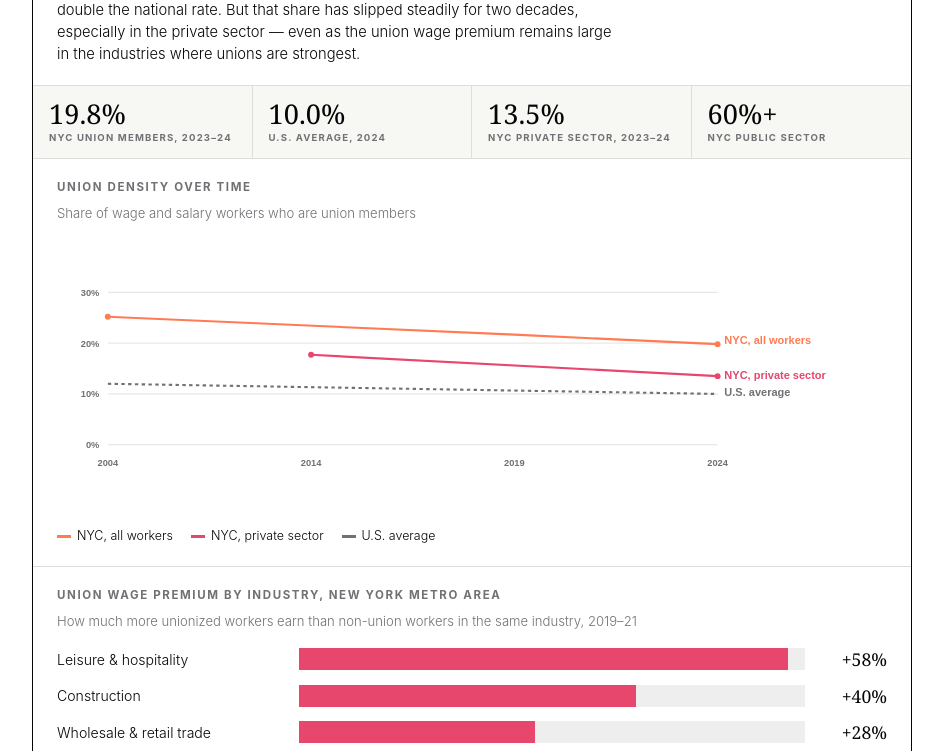
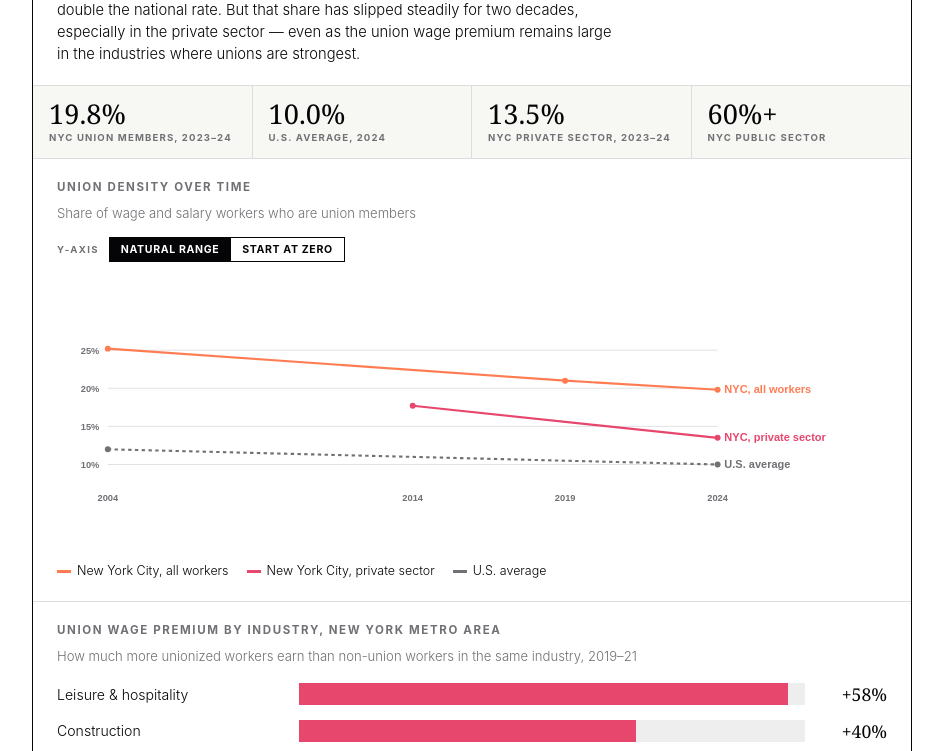
Before and after one commit to Vital-City-NYC/nyc-union-city, a plain HTML site: page index.html in a window 1280 px wide. Shown: the part 133-884 px from the top of the page, without its empty margins (168-1111 px from the left). Drawn offline with Linux system fonts and the light colour scheme; a web font is replaced by a local one.

Commit message:
Review fixes: orange kicker, no serial commas, plus chart-specific tweaks

```diff
--- a/index.html
+++ b/index.html
@@ -23,7 +23,7 @@ body{font-family:var(--vc-sans);font-weight:300;line-height:1.5;padding:24px 16p
 body.embed{padding:0;}
 body.embed .card{border:none;max-width:none;}
 .head{padding:22px 24px 20px;border-bottom:1px solid var(--vc-cloud);}
-.kicker{font-family:var(--vc-sans);font-weight:700;font-size:.64rem;letter-spacing:.16em;text-transform:uppercase;color:var(--vc-charcoal);margin-bottom:8px;}
+.kicker{font-family:var(--vc-sans);font-weight:700;font-size:.64rem;letter-spacing:.16em;text-transform:uppercase;color:var(--vc-orange);margin-bottom:8px;}
 .head h1{font-family:var(--vc-sans);font-weight:700;font-size:1.7rem;line-height:1.15;letter-spacing:-.005em;margin-bottom:8px;}
 .head .dek{font-size:.92rem;max-width:62ch;}
 .head .dek b{font-weight:700;}
@@ -100,53 +100,19 @@ if (new URLSearchParams(location.search).get('embed') === '1') {
   <section class="section">
     <div class="section-title">Union density over time</div>
     <div class="section-sub">Share of wage and salary workers who are union members</div>
+    <div class="yaxis-toolbar" style="display:flex;align-items:center;gap:10px;margin-bottom:10px;">
+      <span style="font-weight:700;font-size:.6rem;letter-spacing:.14em;text-transform:uppercase;color:var(--vc-charcoal);">Y-axis</span>
+      <div class="btn-group" style="display:inline-flex;border:1px solid var(--vc-black);">
+        <button id="yax-natural" class="active" style="font-weight:700;font-size:.66rem;letter-spacing:.06em;text-transform:uppercase;background:var(--vc-black);color:var(--vc-white);padding:5px 11px;border:none;border-right:1px solid var(--vc-black);cursor:pointer;font-family:var(--vc-sans);">Natural range</button>
+        <button id="yax-zero" style="font-weight:700;font-size:.66rem;letter-spacing:.06em;text-transform:uppercase;background:var(--vc-white);color:var(--vc-black);padding:5px 11px;border:none;cursor:pointer;font-family:var(--vc-sans);">Start at zero</button>
+      </div>
+    </div>
     <div class="density-chart">
-      <svg viewBox="0 0 980 280" preserveAspectRatio="xMidYMid meet" aria-label="Union density line chart">
-        <!-- gridlines + ticks -->
-        <g stroke="#dddddd" stroke-width="1">
-          <line x1="60" y1="40"  x2="780" y2="40"/>
-          <line x1="60" y1="100" x2="780" y2="100"/>
-          <line x1="60" y1="160" x2="780" y2="160"/>
-          <line x1="60" y1="220" x2="780" y2="220"/>
-        </g>
-        <g font-family="halyard-text,sans-serif" font-size="11" fill="#707175" font-weight="700">
-          <text x="50" y="44" text-anchor="end">30%</text>
-          <text x="50" y="104" text-anchor="end">20%</text>
-          <text x="50" y="164" text-anchor="end">10%</text>
-          <text x="50" y="224" text-anchor="end">0%</text>
-        </g>
-        <!-- x ticks: 2004, 2014, 2019, 2024 -->
-        <g font-family="halyard-text,sans-serif" font-size="11" fill="#707175" font-weight="700" text-anchor="middle">
-          <text x="60" y="245">2004</text>
-          <text x="300" y="245">2014</text>
-          <text x="540" y="245">2019</text>
-          <text x="780" y="245">2024</text>
-        </g>
-        <!-- NYC overall: 25.2% (2004) -> 19.8% (2023-24). y = 220 - (val/30)*180 -->
-        <!-- 25.2% -> y=68.8 ; 19.8% -> y=101.2 -->
-        <polyline fill="none" stroke="#ff7c53" stroke-width="2.5"
-          points="60,68.8 540,90 780,101.2" />
-        <circle cx="60" cy="68.8" r="3.5" fill="#ff7c53"/>
-        <circle cx="780" cy="101.2" r="3.5" fill="#ff7c53"/>
-        <!-- NYC private only: 17.7% (2014-16) -> 13.5% (2024). y for 17.7=113.8, 13.5=139 -->
-        <polyline fill="none" stroke="#e7466d" stroke-width="2.5" stroke-dasharray="0"
-          points="300,113.8 780,139" />
-        <circle cx="300" cy="113.8" r="3.5" fill="#e7466d"/>
-        <circle cx="780" cy="139" r="3.5" fill="#e7466d"/>
-        <!-- US national: ~12% (2004) -> 10% (2024). y for 12 = 148, 10 = 160 -->
-        <polyline fill="none" stroke="#707175" stroke-width="2.5" stroke-dasharray="4 4"
-          points="60,148 780,160" />
-        <!-- labels -->
-        <g font-family="halyard-text,sans-serif" font-size="13" font-weight="700">
-          <text x="788" y="101.2" fill="#ff7c53">NYC, all workers</text>
-          <text x="788" y="142" fill="#e7466d">NYC, private sector</text>
-          <text x="788" y="163" fill="#707175">U.S. average</text>
-        </g>
-      </svg>
+      <svg id="density-svg" viewBox="0 0 980 280" preserveAspectRatio="xMidYMid meet" aria-label="Union density line chart"></svg>
     </div>
     <div class="legend">
-      <span class="legend-item"><span class="legend-swatch" style="background:#ff7c53"></span>NYC, all workers</span>
-      <span class="legend-item"><span class="legend-swatch" style="background:#e7466d"></span>NYC, private sector</span>
+      <span class="legend-item"><span class="legend-swatch" style="background:#ff7c53"></span>New York City, all workers</span>
+      <span class="legend-item"><span class="legend-swatch" style="background:#e7466d"></span>New York City, private sector</span>
       <span class="legend-item"><span class="legend-swatch" style="background:#707175"></span>U.S. average</span>
     </div>
   </section>
@@ -167,13 +133,81 @@ if (new URLSearchParams(location.search).get('embed') === '1') {
   <footer class="foot">
     <h3>Methodology</h3>
     <p><b>Source:</b> Joshua B. Freeman for Vital City, citing the Union Membership and Coverage Database (Hirsch &amp; Macpherson, unionstats.com), which compiles tabulations from the Current Population Survey. Union density figures are for New York City, 2004 and 2023–24; private-sector NYC figures are for 2014–16 and 2023–24. Wage premiums are for the New York metropolitan area, pooled 2019–21.</p>
-    <p><b>How to read this:</b> Density is the share of wage and salary workers who report belonging to a union. Wage premium is the percentage difference between union and non-union median hourly wages within the named industry — it does not control for occupation, experience, or education. The overall NYC premium is +3.2% (about 81 cents an hour), much smaller than the industry-specific premiums because the mix of union and non-union jobs differs across industries.</p>
+    <p><b>How to read this:</b> Density is the share of wage and salary workers who report belonging to a union. Wage premium is the percentage difference between union and non-union median hourly wages within the named industry — it does not control for occupation, experience or education. The overall NYC premium is +3.2% (about 81 cents an hour), much smaller than the industry-specific premiums because the mix of union and non-union jobs differs across industries.</p>
     <p><b>Limitations:</b> Within-industry premium estimates can swing with composition shifts and have wider confidence bands than the headline density figure.</p>
   </footer>
 
 </main>
 
 <script>
+// Density chart — natural range / zero baseline toggle
+const densitySeries = [
+  { name: "NYC, all workers",     color: "#ff7c53", dash: null,    points: [[2004,25.2],[2019,21.0],[2024,19.8]] },
+  { name: "NYC, private sector",  color: "#e7466d", dash: null,    points: [[2014,17.7],[2024,13.5]] },
+  { name: "U.S. average",         color: "#707175", dash: "4 4",   points: [[2004,12.0],[2024,10.0]] }
+];
+
+function renderDensity(mode) {
+  const svg = document.getElementById('density-svg');
+  const w = 980, h = 280;
+  const plot = { x0: 60, x1: 780, y0: 40, y1: 220 };
+  const xMin = 2004, xMax = 2024;
+  const yMin = mode === 'zero' ? 0 : 8;
+  const yMax = mode === 'zero' ? 30 : 28;
+  const ticksY = mode === 'zero' ? [0,10,20,30] : [10,15,20,25];
+
+  const px = yr => plot.x0 + ((yr - xMin)/(xMax - xMin)) * (plot.x1 - plot.x0);
+  const py = v  => plot.y1 - ((v - yMin)/(yMax - yMin)) * (plot.y1 - plot.y0);
+
+  let s = '';
+  // y gridlines + labels
+  s += '<g stroke="#dddddd" stroke-width="1">';
+  ticksY.forEach(t => { s += `<line x1="${plot.x0}" y1="${py(t)}" x2="${plot.x1}" y2="${py(t)}"/>`; });
+  s += '</g>';
+  s += '<g font-family="halyard-text,sans-serif" font-size="11" fill="#707175" font-weight="700">';
+  ticksY.forEach(t => { s += `<text x="50" y="${py(t)+4}" text-anchor="end">${t}%</text>`; });
+  s += '</g>';
+  // x ticks
+  s += '<g font-family="halyard-text,sans-serif" font-size="11" fill="#707175" font-weight="700" text-anchor="middle">';
+  [2004,2014,2019,2024].forEach(yr => { s += `<text x="${px(yr)}" y="245">${yr}</text>`; });
+  s += '</g>';
+  // series
+  densitySeries.forEach(ser => {
+    const pts = ser.points.map(p => `${px(p[0])},${py(p[1])}`).join(' ');
+    s += `<polyline fill="none" stroke="${ser.color}" stroke-width="2.5"${ser.dash?` stroke-dasharray="${ser.dash}"`:''} points="${pts}"/>`;
+    ser.points.forEach(p => { s += `<circle cx="${px(p[0])}" cy="${py(p[1])}" r="3.5" fill="${ser.color}"/>`; });
+  });
+  // labels at right of each line's last point
+  s += '<g font-family="halyard-text,sans-serif" font-size="13" font-weight="700">';
+  densitySeries.forEach(ser => {
+    const last = ser.points[ser.points.length-1];
+    s += `<text x="${plot.x1+8}" y="${py(last[1])+4}" fill="${ser.color}">${ser.name}</text>`;
+  });
+  s += '</g>';
+
+  svg.innerHTML = s;
+}
+
+document.getElementById('yax-natural').addEventListener('click', () => {
+  document.getElementById('yax-natural').classList.add('active');
+  document.getElementById('yax-zero').classList.remove('active');
+  document.getElementById('yax-natural').style.background = 'var(--vc-black)';
+  document.getElementById('yax-natural').style.color = 'var(--vc-white)';
+  document.getElementById('yax-zero').style.background = 'var(--vc-white)';
+  document.getElementById('yax-zero').style.color = 'var(--vc-black)';
+  renderDensity('natural');
+});
+document.getElementById('yax-zero').addEventListener('click', () => {
+  document.getElementById('yax-zero').classList.add('active');
+  document.getElementById('yax-natural').classList.remove('active');
+  document.getElementById('yax-zero').style.background = 'var(--vc-black)';
+  document.getElementById('yax-zero').style.color = 'var(--vc-white)';
+  document.getElementById('yax-natural').style.background = 'var(--vc-white)';
+  document.getElementById('yax-natural').style.color = 'var(--vc-black)';
+  renderDensity('zero');
+});
+renderDensity('natural');
+
 const bars = [
   { label: "Leisure & hospitality", value: 58 },
   { label: "Construction", value: 40 },
```
